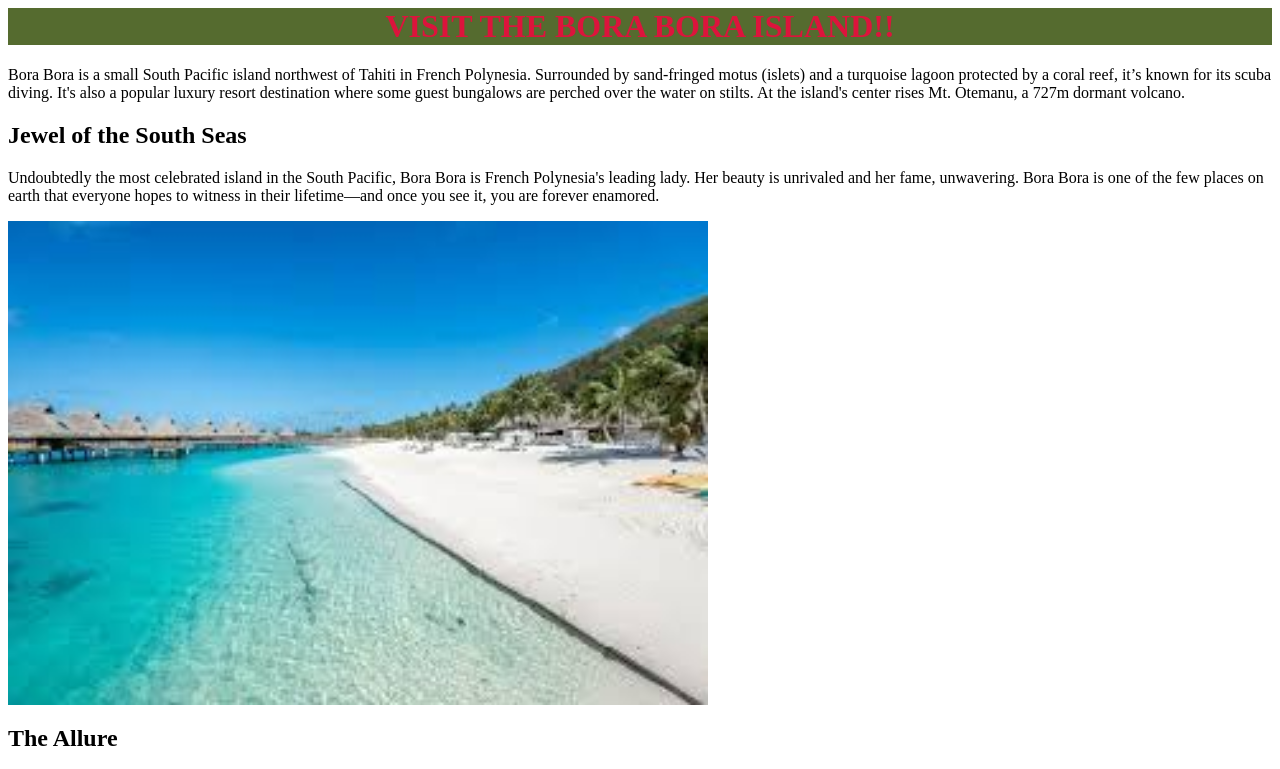
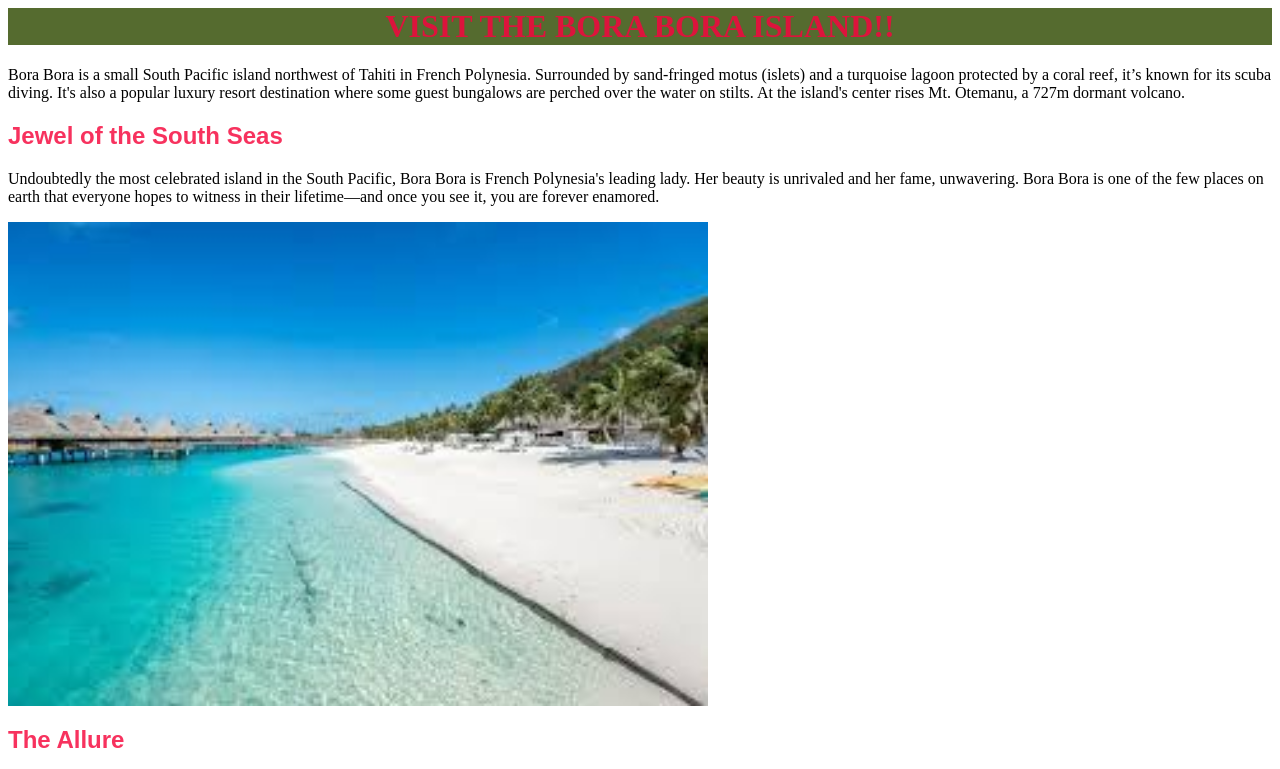
Before and after one commit to MariaEripete/happy-trails, a plain HTML site: page index.html in a window 1280 px wide. Shown: the top 769 px of the page. Drawn offline with Linux system fonts and the light colour scheme.

Commit message:
add style classes

```diff
--- a/css/style.css
+++ b/css/style.css
@@ -4,3 +4,9 @@ h1{
     text-decoration: darkgoldenrod;
     background-color: darkolivegreen;
 }
+
+.header{
+    color: #f7325e;
+    font-family: fantasy;
+
+}
--- a/index.html
+++ b/index.html
@@ -6,12 +6,12 @@
     </head>
     <body>
         <h1>VISIT THE BORA BORA ISLAND!!</h1>
-        <p>Bora Bora is a small South Pacific island northwest of Tahiti in French Polynesia. Surrounded by sand-fringed motus (islets) and a turquoise lagoon protected by a coral reef, it’s known for its scuba diving. It's also a popular luxury resort destination where some guest bungalows are perched over the water on stilts. At the island's center rises Mt. Otemanu, a 727m dormant volcano.</p>
-        <h2>Jewel of the South Seas</h2>
+        <p class="tropical">Bora Bora is a small South Pacific island northwest of Tahiti in French Polynesia. Surrounded by sand-fringed motus (islets) and a turquoise lagoon protected by a coral reef, it’s known for its scuba diving. It's also a popular luxury resort destination where some guest bungalows are perched over the water on stilts. At the island's center rises Mt. Otemanu, a 727m dormant volcano.</p>
+        <h2 class="header">Jewel of the South Seas</h2>
         <P>Undoubtedly the most celebrated island in the South Pacific, Bora Bora is French Polynesia's leading lady. Her beauty is unrivaled and her fame, unwavering. Bora Bora is one of the few places on earth that everyone hopes to witness in their lifetime—and once you see it, you are forever enamored.</P>
         <img src="images/bb.jpeg" alt="The beatutiful Island" width="700" height="484">
-        <h2>The Allure</h2>
-        <p>More than just a romantic ideal, Bora Bora is a romantic reality. It comes as no surprise that the island is an internationally acclaimed honeymoon destination. Our newlyweds who decide on a Bora Bora honeymoon often feel as though they have escaped to a private oasis tailored entirely to their special moment of marital bliss—and anyone in the midst of planning a wedding can relate to just how enticing that sounds. </p>
+        <h2 class="header">The Allure</h2>
+        <p class="tropical">More than just a romantic ideal, Bora Bora is a romantic reality. It comes as no surprise that the island is an internationally acclaimed honeymoon destination. Our newlyweds who decide on a Bora Bora honeymoon often feel as though they have escaped to a private oasis tailored entirely to their special moment of marital bliss—and anyone in the midst of planning a wedding can relate to just how enticing that sounds. </p>
         <img src="images/borabora..jpeg" alt="The romantic Island" width="400" height="484">
 
     </body>
```
